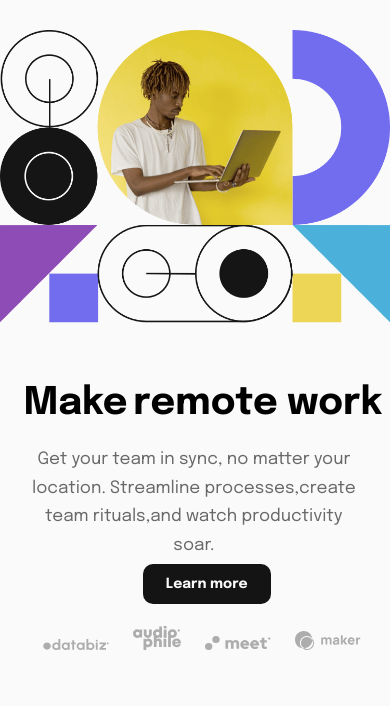
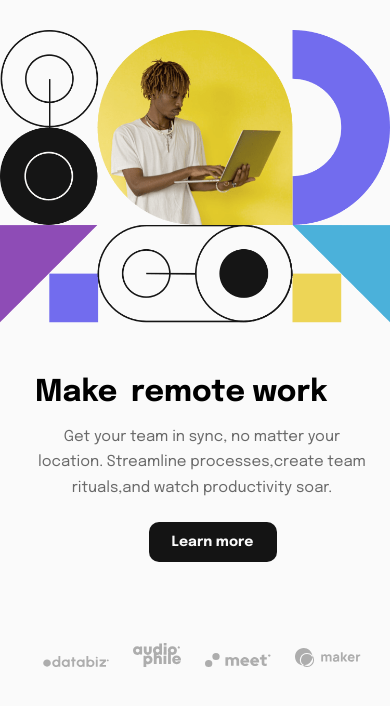
Before and after one commit to JulianaMR22/Intro-section, a plain HTML site: page index.html in a window 390 px wide. Shown: the part 80-786 px from the top of the page. Drawn offline with Linux system fonts and the light colour scheme.

Commit message:
Se realizo acomodación de responsive

```diff
--- a/index.css
+++ b/index.css
@@ -220,18 +220,18 @@
     width: 8%;
   }
   .menu__title {
-    margin-top: 96%;
-    margin-left: 6%;
+    margin-top: 94%;
+    margin-left: 9%;
   }
 
   .title__first {
-    font-size: 38px;
+    font-size: 30px;
   }
 
   .title__second {
     top: 0px;
-    font-size: 38px;
-    left: 30%;
+    font-size: 30px;
+    left: 27%;
   }
 
   .nav__list {
@@ -250,8 +250,8 @@
   }
 
   .menu__paragraph {
-    width: 93%;
-    top: 157%;
+    width: 94%;
+    top: 155%;
     text-align: center;
   }
 
@@ -281,11 +281,15 @@
     border-radius: 10px;
   }
 
+  .paragraph__content {
+    font-size: 15px;
+  }
+
   .menu__button {
     display: flex;
     justify-content: center;
     align-items: center;
-    top: 460%;
+    top: 470%;
     width: 100%;
   }
 
@@ -296,6 +300,6 @@
   }
 
   .menu__client {
-    bottom: 13%;
+    bottom: 11%;
   }
 }
```
